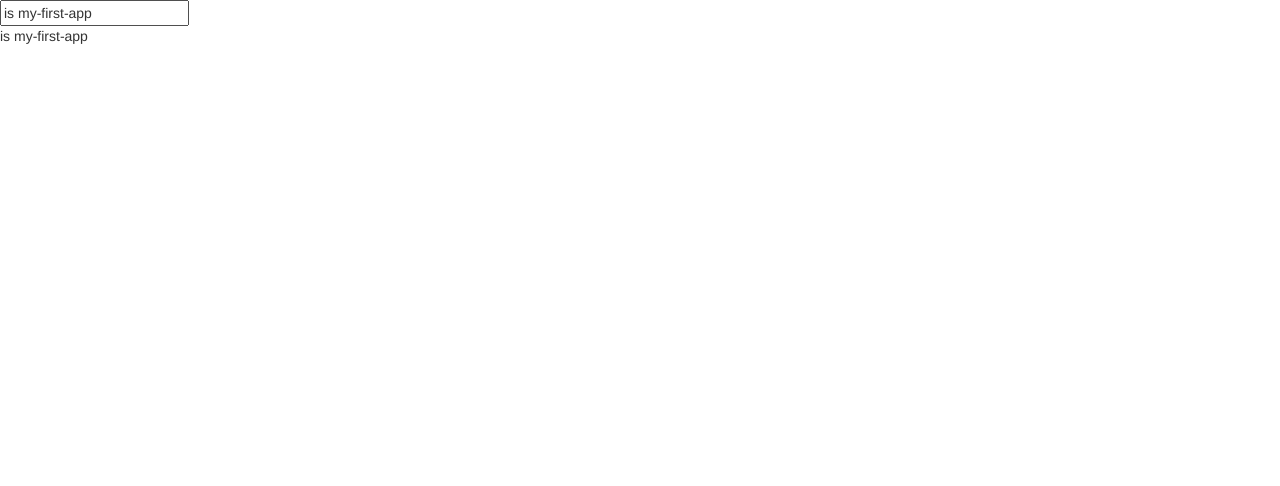
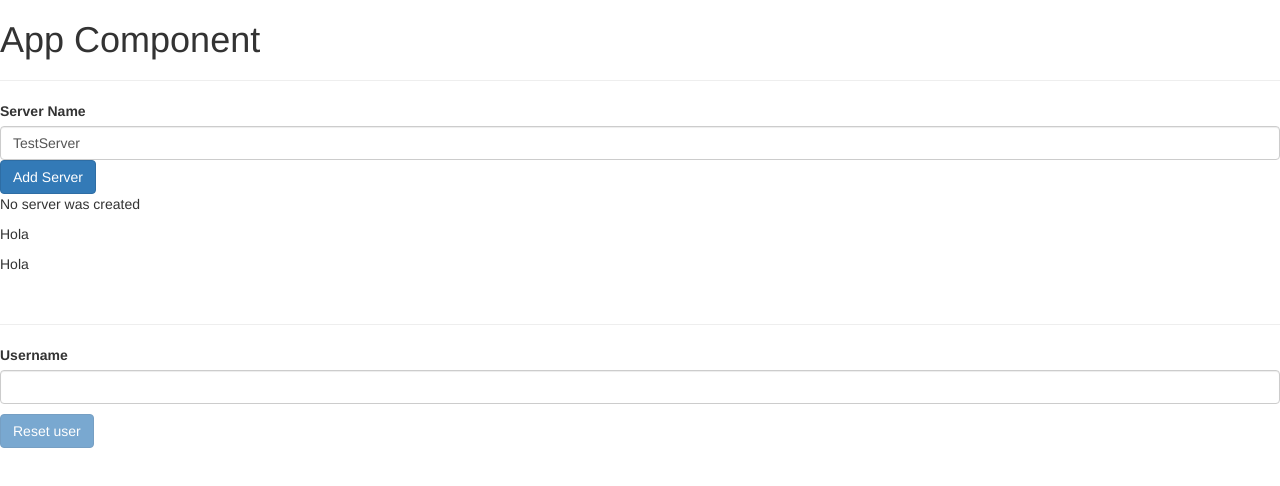
Before and after one commit to carlosscg/my-first-app, an Angular app: page / in a window 1280 px wide. Shown: the top 486 px of the page. Built offline with nearby package versions, Linux system fonts and the light colour scheme.

Commit message:
button añadido

```diff
--- a/package.json
+++ b/package.json
@@ -26,13 +26,13 @@
     "zone.js": "~0.8.26"
   },
   "devDependencies": {
-    "@angular-devkit/build-angular": "~0.11.0",
+    "@angular-devkit/build-angular": "^0.11.2",
     "@angular/cli": "~7.1.1",
     "@angular/compiler-cli": "~7.1.0",
     "@angular/language-service": "~7.1.0",
-    "@types/node": "~8.9.4",
     "@types/jasmine": "~2.8.8",
     "@types/jasminewd2": "~2.0.3",
+    "@types/node": "~8.9.4",
     "codelyzer": "~4.5.0",
     "jasmine-core": "~2.99.1",
     "jasmine-spec-reporter": "~4.2.1",
--- a/src/app/app.component.html
+++ b/src/app/app.component.html
@@ -1,2 +1,3 @@
-<input type="text" [(ngModel)]="name">
-<p>{{name}}</p>
+<h1> App Component</h1>
+<hr>
+<app-servers></app-servers>
--- a/src/app/app.module.ts
+++ b/src/app/app.module.ts
@@ -3,10 +3,14 @@ import { NgModule } from '@angular/core';
 import {FormsModule} from '@angular/forms'
 
 import { AppComponent } from './app.component';
+import { ServerComponent } from './server/server.component';
+import { ServersComponent } from './servers/servers.component';
 
 @NgModule({
   declarations: [
-    AppComponent
+    AppComponent,
+    ServerComponent,
+    ServersComponent
   ],
   imports: [
     BrowserModule,
--- a/src/app/server/server.component.html
+++ b/src/app/server/server.component.html
@@ -0,0 +1 @@
+<p>Hola</p>
--- /dev/null
+++ b/src/app/servers/servers.component.html
@@ -0,0 +1,30 @@
+
+<label>Server Name</label>
+<!-- <input
+type="text"
+class="form-control"
+(input)="onUpdateServerName($event)"> -->
+<input
+type="text"
+class="form-control" [(ngModel)]="serverName"
+>
+<button class="btn btn-primary"
+[disabled]="!allowNewServer"
+(click)="onCreateServer()">Add Server</button>
+<p>{{serverCreationStatus}}</p>
+  <app-server></app-server>
+  <app-server></app-server>
+<br />
+
+<hr>
+<label>Username</label>
+<input
+type="text"
+class="form-control"
+[(ngModel)]="username"
+(input)="onExistsUser($event)"
+>
+<p>
+  {{username}}
+</p>
+<button class="btn btn-primary" [disabled]="!enableUsernameBtn"  (click)="onUserNameExists($event)" >Reset user</button>
--- /dev/null
+++ b/src/app/servers/servers.component.ts
@@ -0,0 +1,41 @@
+import { Component, OnInit } from '@angular/core';
+
+@Component({
+  selector: 'app-servers',
+  templateUrl: './servers.component.html',
+  styleUrls: ['./servers.component.css']
+})
+export class ServersComponent implements OnInit {
+  allowNewServer = false;
+  serverCreationStatus = 'No server was created'
+  serverName = 'TestServer'
+  username = ''
+  enableUsernameBtn = false;
+
+  constructor() {
+    setTimeout(() => {
+        this.allowNewServer = true;
+    }, 2000);
+   }
+
+  ngOnInit() {
+  }
+
+  onCreateServer(){
+    this.serverCreationStatus = 'Server was created! Name is ' + this.serverName
+  }
+
+  onUpdateServerName(event : any){
+    this.serverName = (<HTMLInputElement>event.target).value;
+  }
+
+  onExistsUser(event: any){
+    var text = (<HTMLInputElement>event.target).value;
+    this.enableUsernameBtn = text != '';
+  }
+
+  onUserNameExists(event: any){
+    this.username =''
+    this.enableUsernameBtn = false;
+  }
+}
```
Also changed, not shown: src/app/servers/servers.component.css (added), 1 other file (tests, documents, lock files or other folders).
